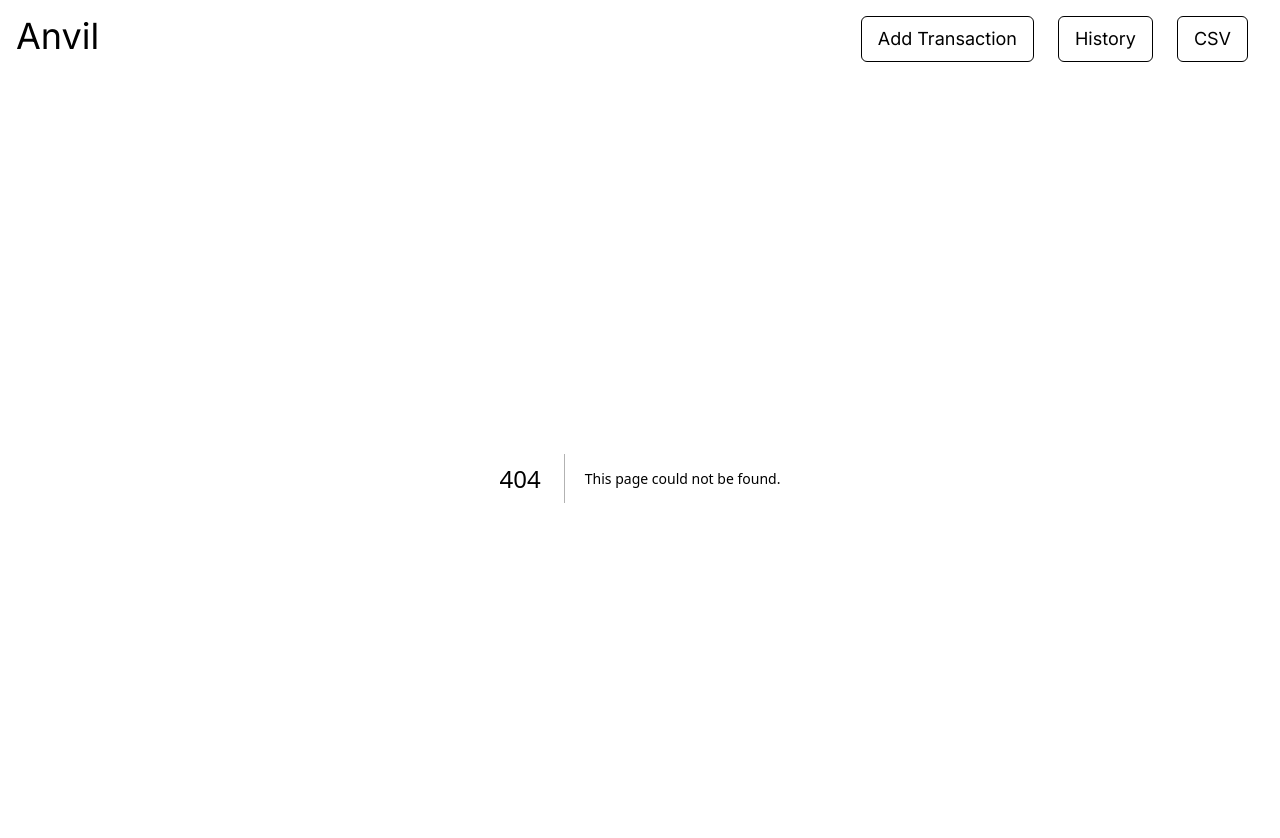
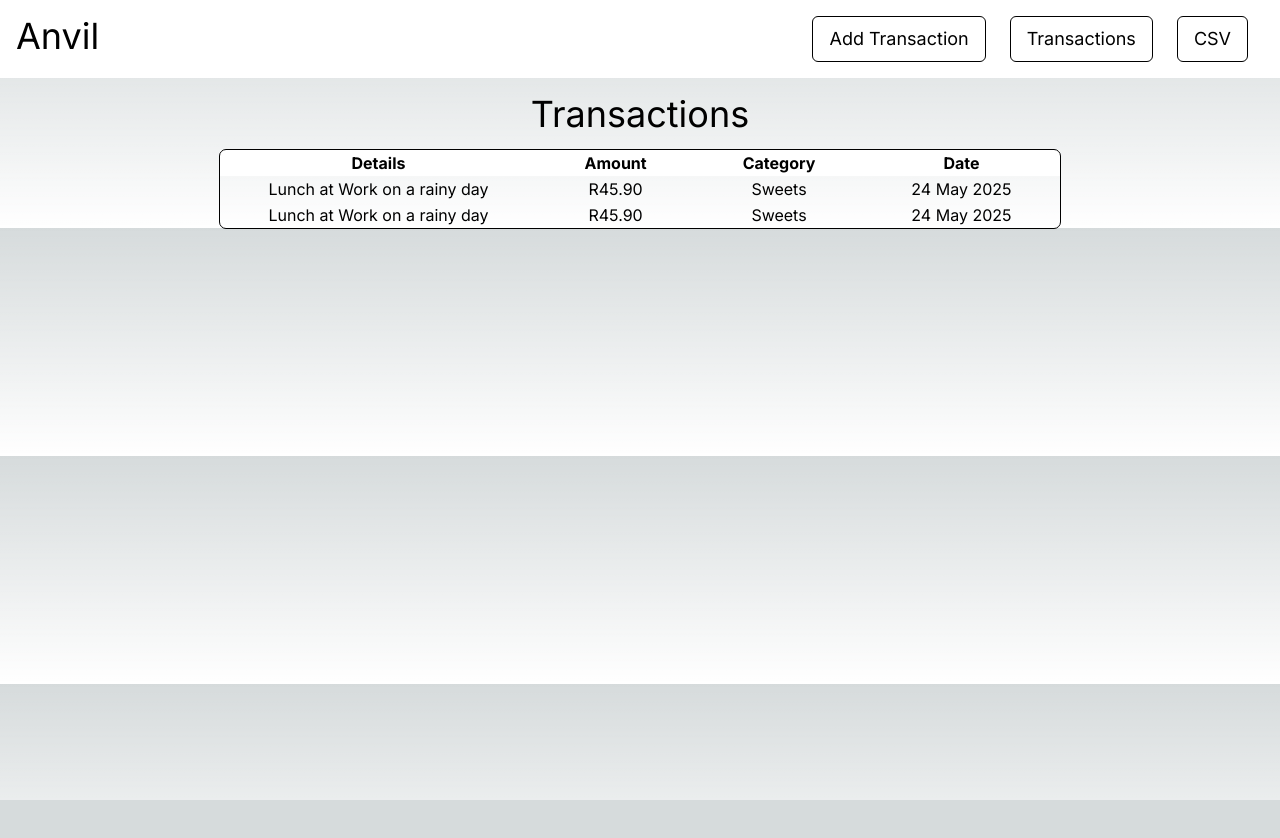
Before and after one commit to bengraham-B/anvil-client, a Next.js app: page /Transactions in a window 1280 px wide. Before the commit this address had no page. Shown: the top 838 px of the page. After the commit the page ends 800 px from the top, so only its background shows below. Built offline with nearby package versions, Linux system fonts and the light colour scheme.

Commit message:
Making Transactions Table

```diff
--- a/app/Components/Header.tsx
+++ b/app/Components/Header.tsx
@@ -20,7 +20,7 @@ export default function Header() {
 					<Link href="/" className='flex align-middle text-center justify-center text-lg border border-black rounded-md px-4 py-2 hover:bg-black hover:text-white'>Add Transaction</Link>
 				</span>
 				<span className='flex align-middle justify-center text-center xsm:hidden md:inline'>
-					<Link href="/" className='flex align-middle text-center justify-center text-lg border border-black rounded-md px-4 py-2 hover:bg-black hover:text-white'>History</Link>
+					<Link href="/Transactions" className='flex align-middle text-center justify-center text-lg border border-black rounded-md px-4 py-2 hover:bg-black hover:text-white'>Transactions</Link>
 				</span>
 				<span className='flex align-middle justify-center text-center xsm:hidden md:inline'>
 					<Link href="/" className='flex align-middle text-center justify-center text-lg border border-black rounded-md px-4 py-2 hover:bg-black hover:text-white'>CSV</Link>
--- a/app/Menu/page.tsx
+++ b/app/Menu/page.tsx
@@ -7,7 +7,7 @@ export default function page() {
     return (
         <div className='p-2 space-y-6 py-8'>
             <Menu link={"/AddTransaction"} root={"Add Transaction"}/>
-            <Menu link={"/History"} root={"History"}/>
+            <Menu link={"/Transactions"} root={"Transactions"}/>
             <Menu link={"/csv"} root={"CSV"}/>
             <Menu link={"/"} root={"Home"}/>
         </div>
--- /dev/null
+++ b/app/Transactions/Table.tsx
@@ -0,0 +1,30 @@
+import React from 'react'
+
+export default function Table() {
+    return (
+        <section className='overflow-x-auto'>
+            <table className='w-full table-auto justify-around'>
+                <tbody className=''>
+                    <tr>
+                        <th className='px-6 py-3 text-center'>Company</th>
+                        <th className='px-6 py-3 text-center'>Contact</th>
+                        <th className='px-6 py-3 text-center'>Country</th>
+                        <th className='px-6 py-3 text-center'>Country</th>
+                    </tr>
+                    <tr>
+                        <td className='px-6 py-3 text-center'>Alfreds Futterkiste</td>
+                        <td className='px-6 py-3 text-center'>Maria Anders</td>
+                        <td className='px-6 py-3 text-center'>Germany</td>
+                        <td className='px-6 py-3 text-center'>Germany</td>
+                    </tr>
+                    <tr>
+                        <td className='px-6 py-3 text-center'>Centro comercial Moctezuma</td>
+                        <td className='px-6 py-3 text-center'>Francisco Chang</td>
+                        <td className='px-6 py-3 text-center'>Mexico</td>
+                        <td className='px-6 py-3 text-center'>Mexico</td>
+                    </tr>
+                </tbody>
+            </table>
+        </section>
+    )
+}
--- /dev/null
+++ b/app/Transactions/TransactionSM.tsx
@@ -0,0 +1,30 @@
+import React from 'react';
+
+export default function TransactionSM() {
+    return (
+        <div className='flex justify-center space-x-4 rounded-md'>
+            <table className='table-auto  border-red-400 outline outline-1 rounded-md p-2'>
+                <tbody>
+                    <tr className='p-2 bg-white text-black rounded-md'>
+                        <th className='px-12 text-center'>Details</th>
+                        <th className='px-12 text-center'>Amount</th>
+                        <th className='px-12 text-center'>Category</th>
+                        <th className='px-12 text-center'>Date</th>
+                    </tr>
+                    <tr>
+                        <td className='px-12 text-center'>Lunch at Work on a rainy day</td>
+                        <td className='px-12 text-center'>R45.90</td>
+                        <td className='px-12 text-center'>Sweets</td>
+                        <td className='px-12 text-center'>24 May 2025</td>
+                    </tr>
+                    <tr>
+                        <td className='px-12 text-center'>Lunch at Work on a rainy day</td>
+                        <td className='px-12 text-center'>R45.90</td>
+                        <td className='px-12 text-center'>Sweets</td>
+                        <td className='px-12 text-center'>24 May 2025</td>
+                    </tr>
+                </tbody>
+            </table>
+        </div>
+    );
+}
--- /dev/null
+++ b/app/Transactions/page.tsx
@@ -0,0 +1,16 @@
+import React from 'react';
+
+import TransactionSM from './TransactionSM';
+
+export default function Page() {
+    return (
+        <main>
+            <section className='flex justify-center py-4'>
+                <h1 className='text-4xl'>Transactions</h1>
+            </section>
+
+			<TransactionSM/>
+
+        </main>
+    );
+}
--- a/app/page.tsx
+++ b/app/page.tsx
@@ -4,7 +4,7 @@ import React from 'react'
 export default function page() {
 	return (
 		<main>
-
+			Home
 		</main>
 	)
 }
```
